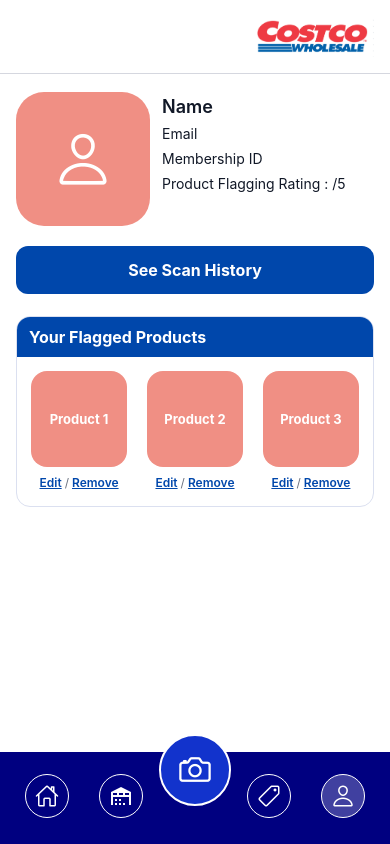
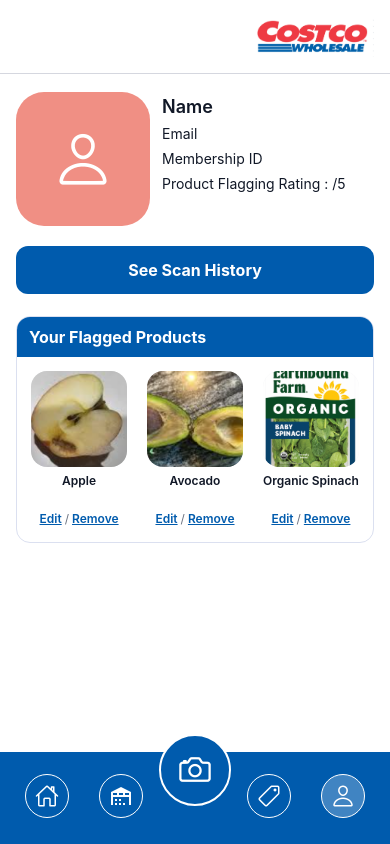
Before and after one commit to ashram15/costcoaiqualitycontrol, a React Native app: screen / in a window 390 px wide. Built offline with nearby package versions, Linux system fonts and the light colour scheme.

Commit message:
added photos to products

```diff
--- a/App.tsx
+++ b/App.tsx
@@ -76,7 +76,7 @@ function TopBanner({ onBackPress }: { onBackPress?: () => void }) {
     <View style={styles.header}>
       {onBackPress ? (
         <TouchableOpacity style={styles.backButton} activeOpacity={0.8} onPress={onBackPress}>
-          <Ionicons name="arrow-back" size={30} color="#0047ab" />
+          <Ionicons name="arrow-back" size={30} color="#005BAD" />
         </TouchableOpacity>
       ) : (
         <View style={styles.backButton} />
@@ -148,7 +148,7 @@ const styles = StyleSheet.create({
   },
   bottomNav: {
     height: 92,
-    backgroundColor: "#000080",
+    backgroundColor: "#005BAD",
     flexDirection: "row",
     justifyContent: "space-around",
     alignItems: "flex-start",
@@ -177,13 +177,13 @@ const styles = StyleSheet.create({
     width: 72,
     height: 72,
     borderRadius: 36,
-    backgroundColor: "#1233cc",
+    backgroundColor: "#005BAD",
     borderWidth: 2,
   },
   activeIconCircle: {
     backgroundColor: "rgba(255, 255, 255, 0.25)",
   },
   activeIconCircleCenter: {
-    backgroundColor: "#1233cc",
+    backgroundColor: "#005BAD",
   },
 });
--- a/data.js
+++ b/data.js
@@ -1,7 +1,7 @@
 export const flaggedProducts = [
-  { id: "p1", name: "Product 1" },
-  { id: "p2", name: "Product 2" },
-  { id: "p3", name: "Product 3" },
+  { id: "p1", name: "Apple", image: require("./assets/apple.png") },
+  { id: "p2", name: "Avocado", image: require("./assets/avocado.png") },
+  { id: "p3", name: "Organic Spinach", image: require("./assets/organicspinach.png") },
 ];
 
 export const scanHistory = [
--- a/screens/ProfilePage.tsx
+++ b/screens/ProfilePage.tsx
@@ -1,5 +1,5 @@
 import { Ionicons } from "@expo/vector-icons";
-import { StyleSheet, Text, TouchableOpacity, View } from "react-native";
+import { Image, StyleSheet, Text, TouchableOpacity, View } from "react-native";
 import { flaggedProducts } from "../data";
 
 export default function ProfilePage({ onShowHistory }: { onShowHistory: () => void }) {
@@ -34,8 +34,11 @@ export default function ProfilePage({ onShowHistory }: { onShowHistory: () => vo
             {flaggedProducts.map((product) => (
               <View key={product.id} style={styles.productCard}>
                 <View style={styles.productSquare}>
-                  <Text style={styles.productSquareText}>{product.name}</Text>
+                  <Image source={product.image} style={styles.productImage} resizeMode="cover" />
                 </View>
+                <Text style={styles.productName} numberOfLines={2}>
+                  {product.name}
+                </Text>
                 <View style={styles.productActions}>
                   <TouchableOpacity activeOpacity={0.75}>
                     <Text style={styles.productActionLink}>Edit</Text>
@@ -97,7 +100,7 @@ const styles = StyleSheet.create({
   },
   scanHistoryButton: {
     width: "100%",
-    backgroundColor: "#0047ab",
+    backgroundColor: "#005BAD",
     borderRadius: 12,
     paddingVertical: 14,
     alignItems: "center",
@@ -117,7 +120,7 @@ const styles = StyleSheet.create({
     backgroundColor: "#ffffff",
   },
   flaggedHeader: {
-    backgroundColor: "#0047ab",
+    backgroundColor: "#005BAD",
     paddingVertical: 10,
     paddingHorizontal: 12,
   },
@@ -142,22 +145,28 @@ const styles = StyleSheet.create({
     width: 96,
     height: 96,
     borderRadius: 16,
-    backgroundColor: "#f08f84",
-    alignItems: "center",
-    justifyContent: "center",
-    marginBottom: 8,
+    backgroundColor: "#f3f4f6",
+    overflow: "hidden",
+    marginBottom: 6,
   },
-  productSquareText: {
-    color: "#ffffff",
-    fontWeight: "700",
-    fontSize: 13,
+  productImage: {
+    width: "100%",
+    height: "100%",
+  },
+  productName: {
+    color: "#111827",
+    fontWeight: "600",
+    fontSize: 12,
+    textAlign: "center",
+    marginBottom: 6,
+    minHeight: 32,
   },
   productActions: {
     flexDirection: "row",
     alignItems: "center",
   },
   productActionLink: {
-    color: "#0047ab",
+    color: "#005BAD",
     textDecorationLine: "underline",
     fontSize: 12,
     fontWeight: "600",
--- a/screens/ScanHistoryPage.tsx
+++ b/screens/ScanHistoryPage.tsx
@@ -137,7 +137,7 @@ const styles = StyleSheet.create({
   },
   assessmentLink: {
     marginTop: 6,
-    color: "#0047ab",
+    color: "#005BAD",
     textDecorationLine: "underline",
     fontWeight: "600",
   },
--- a/screens/ScannerPage.tsx
+++ b/screens/ScannerPage.tsx
@@ -136,7 +136,7 @@ const styles = StyleSheet.create({
   modalOverlay: {
     marginTop: "14%",
     marginHorizontal: 20,
-    backgroundColor: "#001f66",
+    backgroundColor: "#005BAD",
     borderRadius: 18,
     paddingVertical: 22,
     paddingHorizontal: 18,
@@ -170,7 +170,7 @@ const styles = StyleSheet.create({
     alignItems: "center",
   },
   modalButtonText: {
-    color: "#001f66",
+    color: "#005BAD",
     fontSize: 16,
     fontWeight: "700",
   },
```
Also changed, not shown: assets/apple.png (added), assets/avocado.png (added).
